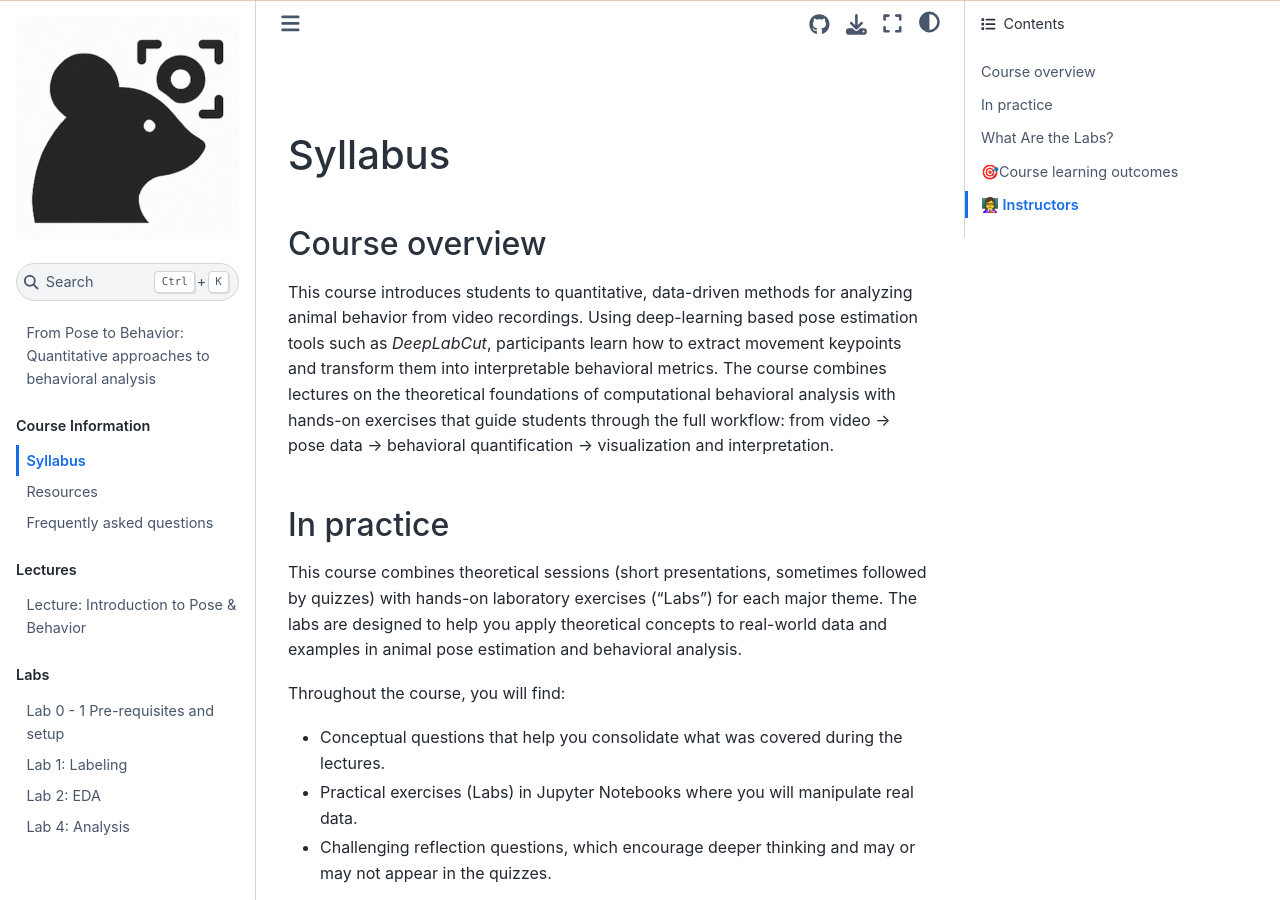
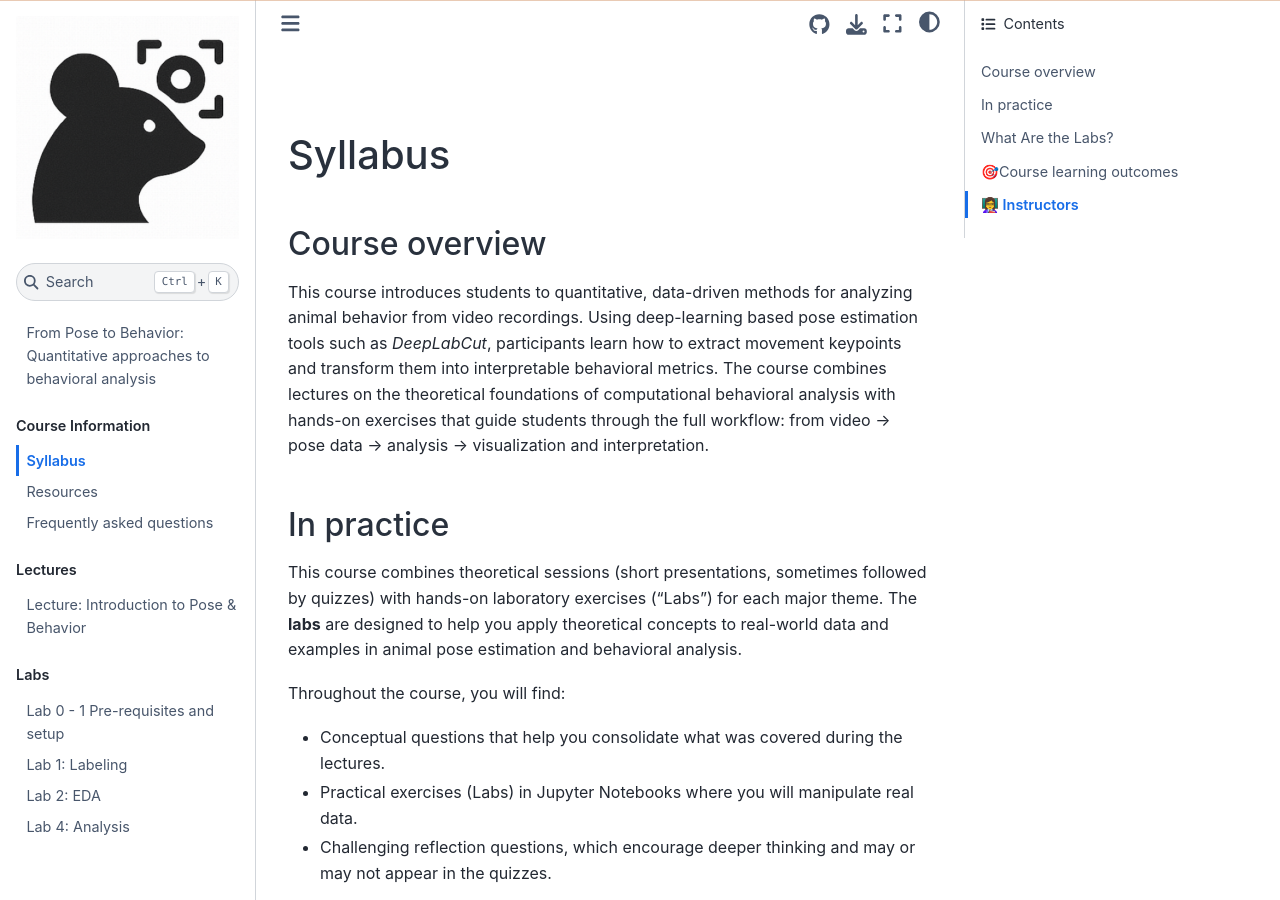
Before and after one commit to LizbethMG-Teaching/pose2behav-book, a Jupyter Book: the page built from syllabus.md, in a window 1280 px wide and 900 px high. Built offline with Jupyter Book 1.0.4 settings and Sphinx 7.4.7 and the Sphinx Book theme 1.1.4, drawn with Linux system fonts in a browser that asks for light colours; pages that are not in the unit, such as notebooks, are missing from menus; some of the changed text lies outside the part shown.

Commit message:
improved some mds

```diff
--- a/syllabus.md
+++ b/syllabus.md
@@ -2,12 +2,12 @@
 
 ## Course overview
 
-This course introduces students to quantitative, data-driven methods for analyzing animal behavior from video recordings. Using deep-learning based pose estimation tools such as *DeepLabCut*, participants learn how to extract movement keypoints and transform them into interpretable behavioral metrics. The course combines lectures on the theoretical foundations of computational behavioral analysis with hands-on exercises that guide students through the full workflow: from video → pose data → behavioral quantification → visualization and interpretation.
+This course introduces students to quantitative, data-driven methods for analyzing animal behavior from video recordings. Using deep-learning based pose estimation tools such as *DeepLabCut*, participants learn how to extract movement keypoints and transform them into interpretable behavioral metrics. The course combines lectures on the theoretical foundations of computational behavioral analysis with hands-on exercises that guide students through the full workflow: from video → pose data → analysis → visualization and interpretation.
 
 ## In practice
 
 This course combines theoretical sessions (short presentations, sometimes followed by quizzes) with hands-on laboratory exercises (“Labs”) for each major theme.
-The labs are designed to help you apply theoretical concepts to real-world data and examples in animal pose estimation and behavioral analysis.
+The **labs** are designed to help you apply theoretical concepts to real-world data and examples in animal pose estimation and behavioral analysis.
 
 Throughout the course, you will find:
 
```
Also changed, not shown: other parts of syllabus.md (+1 -1 lines), labs/0_prerequisites.md (+8 -2 lines), resources.md (+24 -14 lines).
